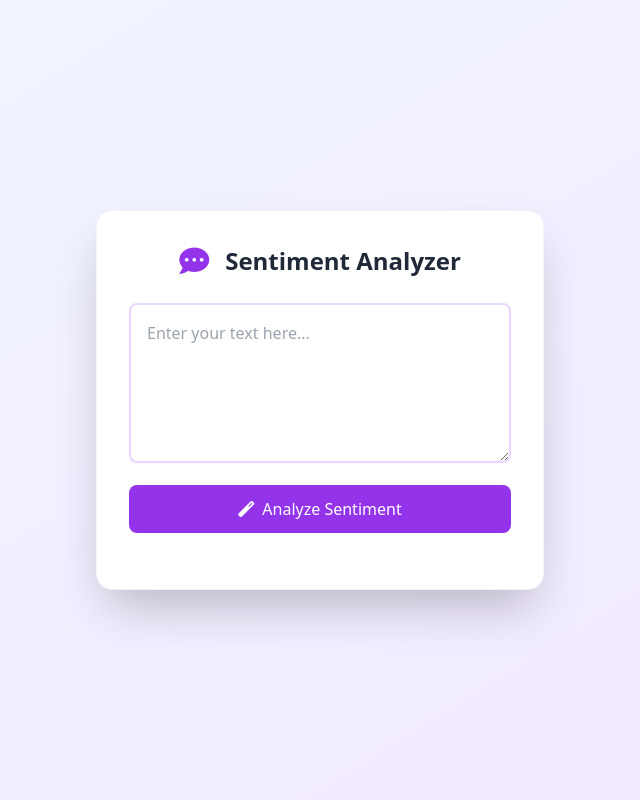
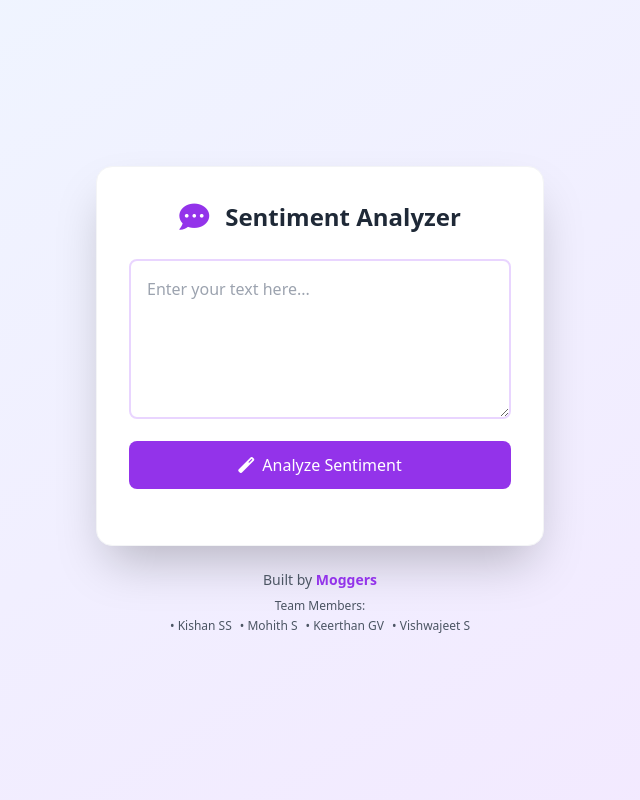
Before and after one commit to kishanss04/sentiment-analysis, a Flask app: page / in a window 1280 px wide. Shown: the whole page, without its empty margins (320-960 px from the left). Run offline with Flask 3, Linux system fonts and the light colour scheme; parts of the project's set-up code (start-up, migrations or seed data) failed here and were passed over; some libraries are stand-ins or nearby versions.

Commit message:
Update index.html

```diff
--- a/templates/index.html
+++ b/templates/index.html
@@ -7,7 +7,7 @@
     <script src="https://cdn.tailwindcss.com"></script>
     <link rel="stylesheet" href="https://cdnjs.cloudflare.com/ajax/libs/font-awesome/6.0.0-beta3/css/all.min.css">
 </head>
-<body class="bg-gradient-to-br from-blue-50 to-purple-100 min-h-screen flex items-center justify-center">
+<body class="bg-gradient-to-br from-blue-50 to-purple-100 min-h-screen flex flex-col items-center justify-center p-4">
     <div class="bg-white shadow-2xl rounded-2xl p-8 w-full max-w-md space-y-6 border border-gray-100">
         <div class="flex items-center justify-center space-x-4">
             <i class="fas fa-comment-dots text-3xl text-purple-600"></i>
@@ -33,6 +33,20 @@
 
         <div id="results" class="text-center space-y-4">
             <!-- Sentiment results will be dynamically inserted here -->
+        </div>
+    </div>
+
+    <!-- Team Credits Section -->
+    <div class="mt-6 text-center text-gray-600">
+        <p class="text-sm">Built by <span class="font-semibold text-purple-600">Moggers</span></p>
+        <div class="mt-2 text-xs">
+            <p>Team Members:</p>
+            <div class="flex flex-wrap justify-center space-x-2 mt-1">
+                <span>• Kishan SS</span>
+                <span>• Mohith S</span>
+                <span>• Keerthan GV</span>
+                <span>• Vishwajeet S</span>
+            </div>
         </div>
     </div>
 
```
